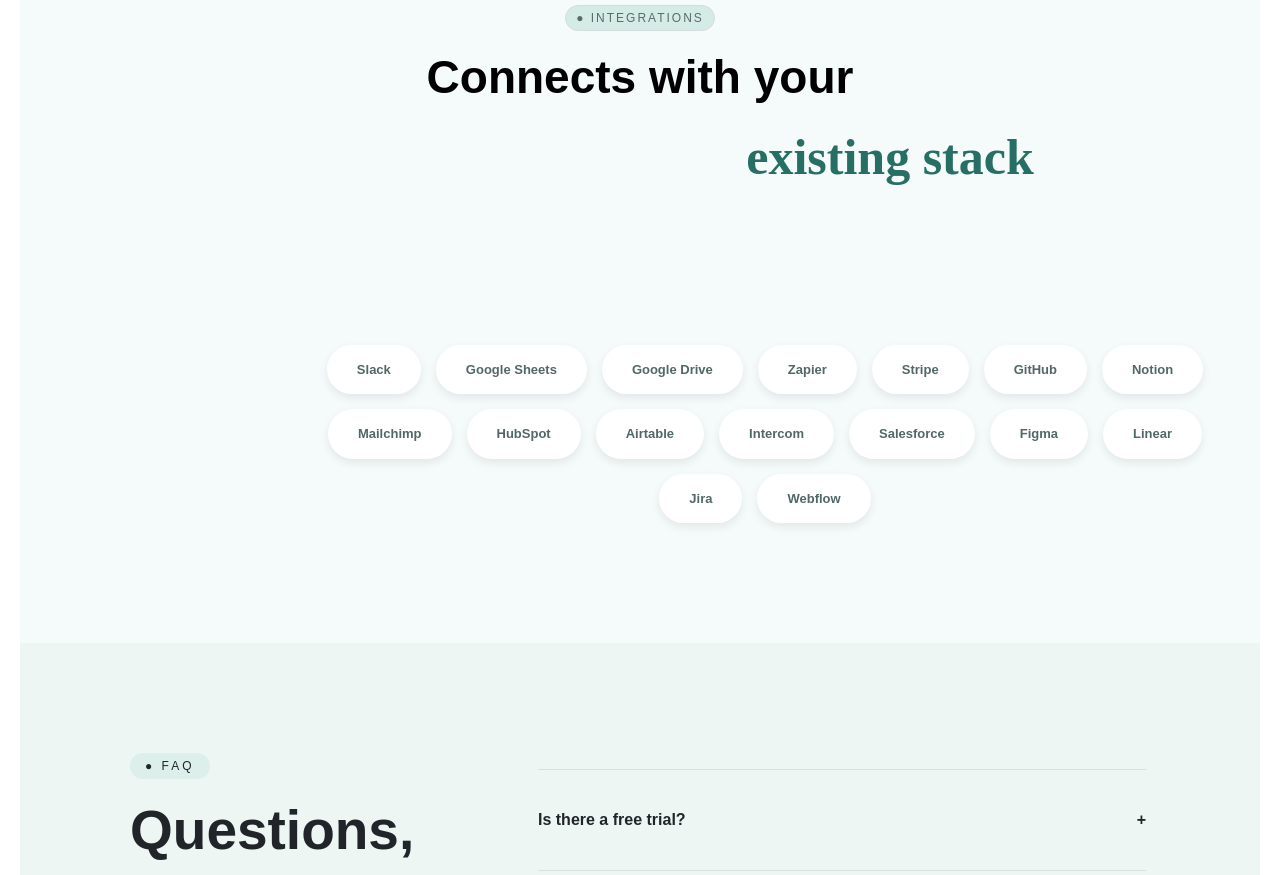
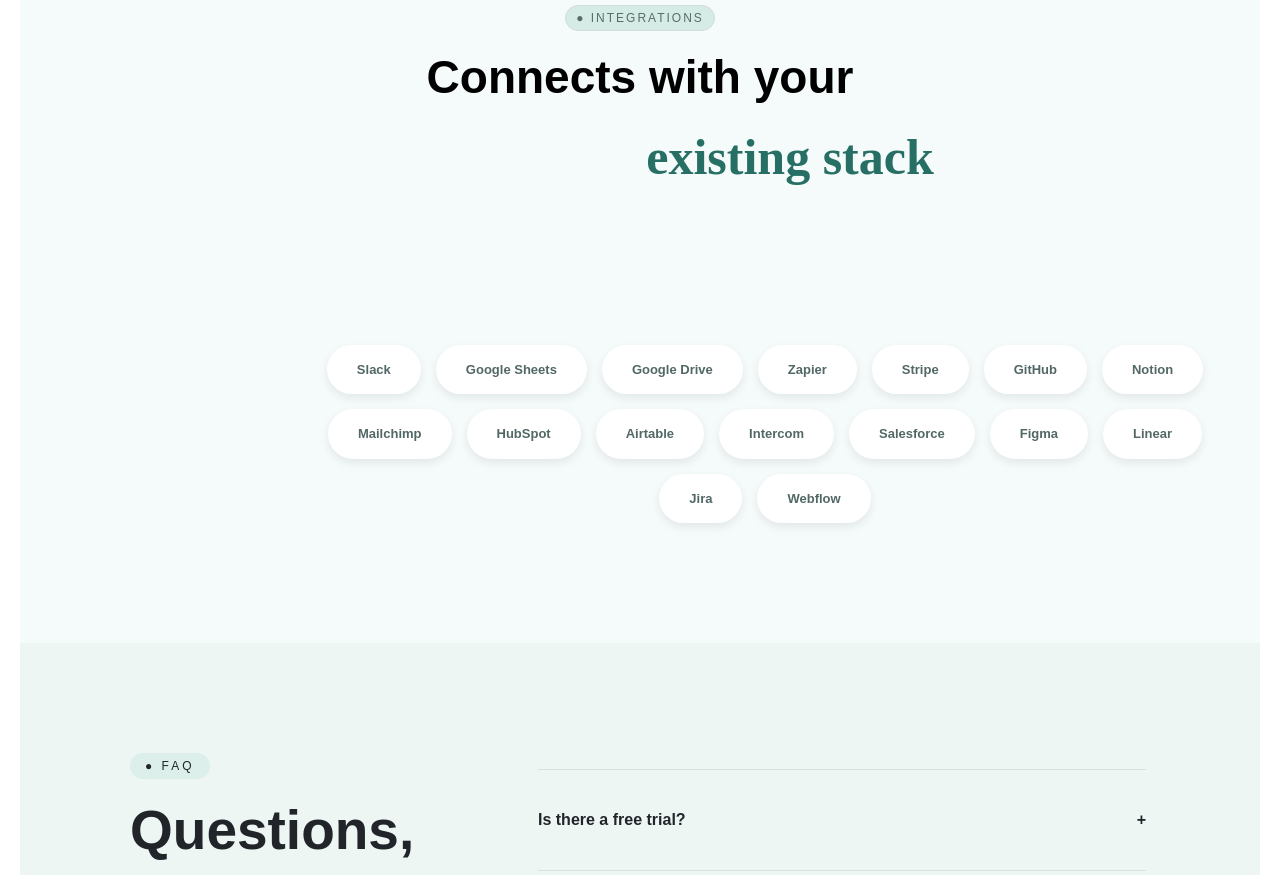
Before and after one commit to pudiparthi-srivani/react-task-7pages, a React (Vite) app: page / in a window 1280 px wide. Shown: the part 5300-6175 px from the top of the page. Built offline with nearby package versions, Linux system fonts and the light colour scheme.

Commit message:
Update App.css

```diff
--- a/src/App.css
+++ b/src/App.css
@@ -1181,7 +1181,7 @@
 
 
     display: block;
-    margin-left: 500px;
+    margin-left: 300px;
 
 }
 .buttonss{
```
